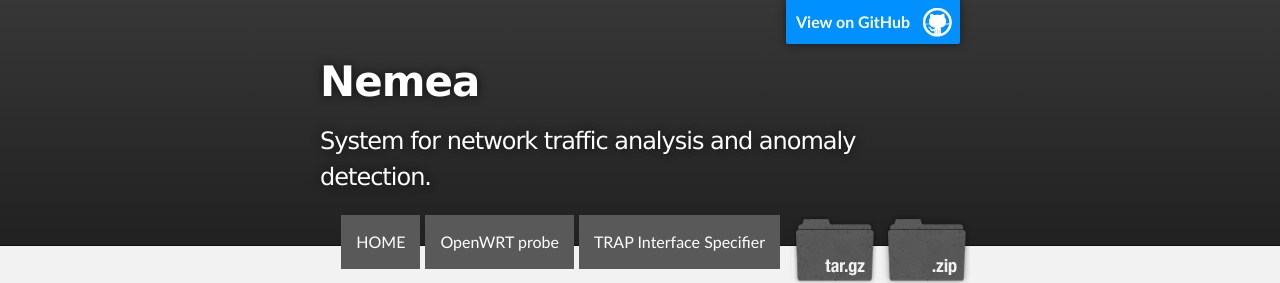
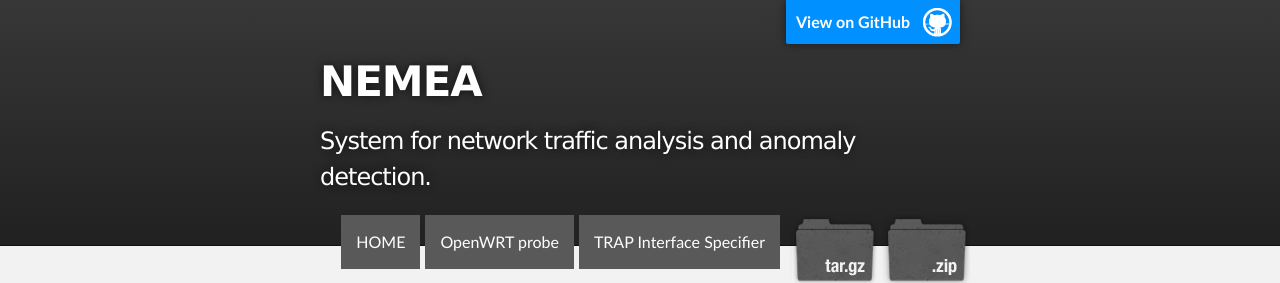
Before and after one commit to CESNET/Nemea, a Jekyll site: the page built from index.md, in a window 1280 px wide and 900 px high. Shown: the top 283 px of the window. Built offline with Jekyll 4.4.1, drawn with Linux system fonts in a browser that asks for light colours; nearby versions of some CDN libraries; some of the changed text lies outside the part shown.

Commit message:
fixed NEMEA header, footer

```diff
--- a/_includes/footer.html
+++ b/_includes/footer.html
@@ -1,6 +1,6 @@
  <div id="footer_wrap" class="outer">
    <footer class="inner">
-     <p class="copyright">Nemea maintained by <a href="https://github.com/CESNET">CESNET</a></p>
+     <p class="copyright">NEMEA maintained by <a href="https://github.com/CESNET">CESNET</a></p>
      <p>Published with <a href="https://pages.github.com">GitHub Pages</a></p>
    </footer>
  </div>
--- a/_layouts/default.html
+++ b/_layouts/default.html
@@ -9,7 +9,7 @@
         <header class="inner">
           <a id="forkme_banner" href="https://github.com/CESNET/Nemea">View on GitHub</a>
 
-          <h1 id="project_title">Nemea</h1>
+          <h1 id="project_title">NEMEA</h1>
           <h2 id="project_tagline">System for network traffic analysis and anomaly detection.</h2>
 
             <section id="downloads">
```
